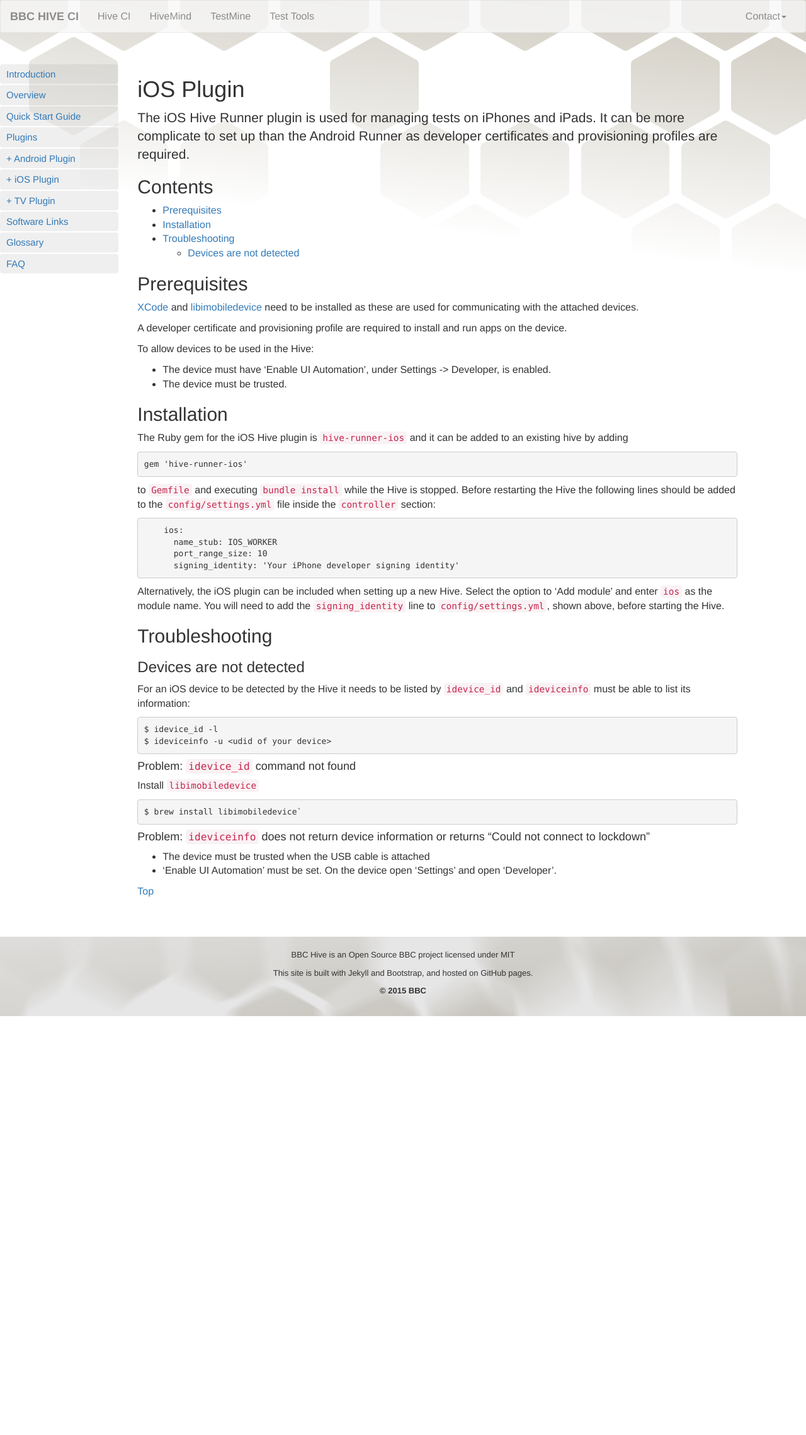
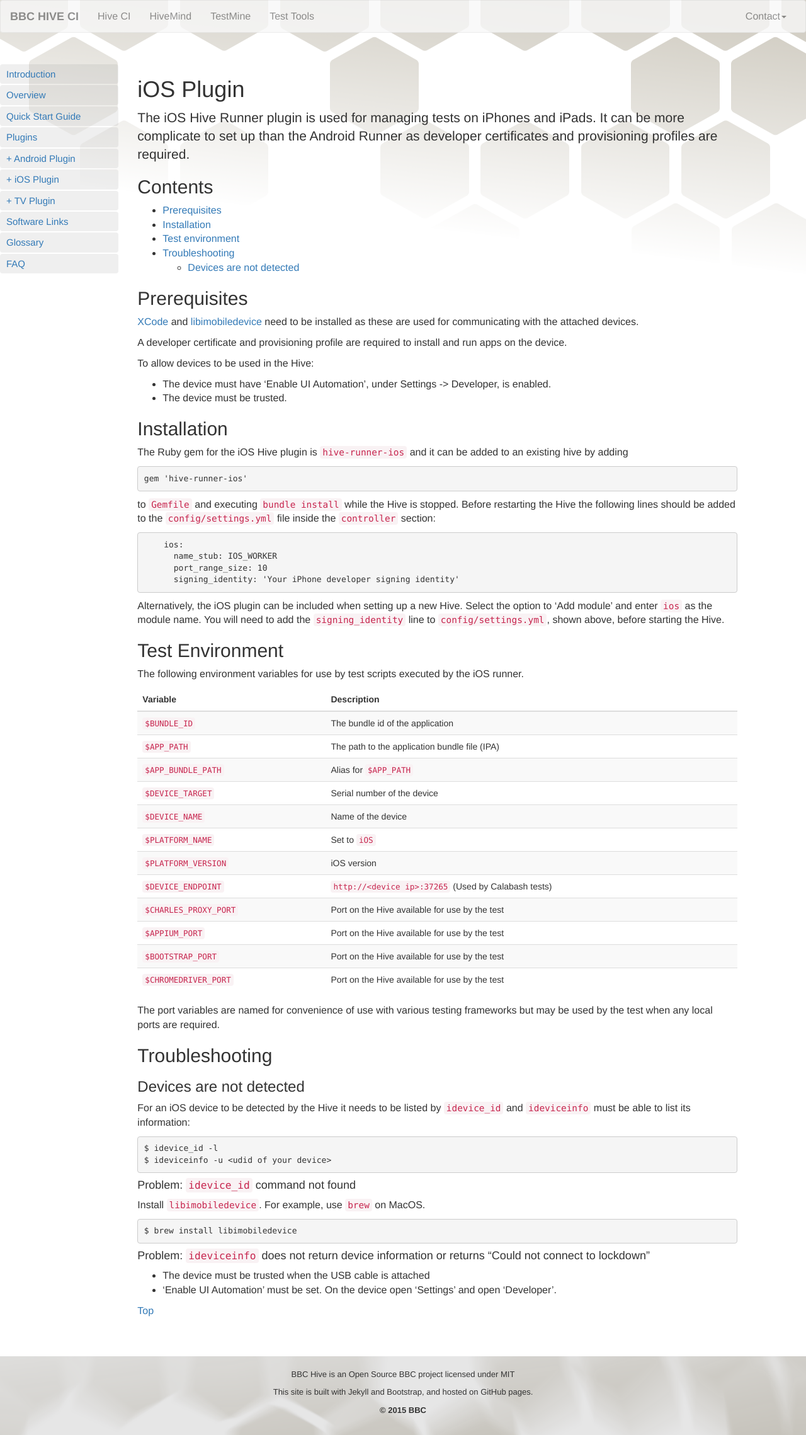
Before and after one commit to bbc/hive-ci, a Jekyll site: the page built from _documentation/03-02-ios-plugin.md, in a window 1280 px wide. Shown: the whole page at 63% size. Built offline with Jekyll 4.4.1, drawn with Linux system fonts in a browser that asks for light colours; nearby versions of some CDN libraries; before the commit the page ends 1613 px from its top, so only the background shows below that.

Commit message:
Details of iOS script environment
(and other minor changes)

````diff
--- a/_documentation/03-02-ios-plugin.md
+++ b/_documentation/03-02-ios-plugin.md
@@ -11,6 +11,7 @@
 ## Contents
 * [Prerequisites](#prerequisites)
 * [Installation](#installation)
+* [Test environment](#test-environment)
 * [Troubleshooting](#troubleshooting)
   * [Devices are not detected](#devices-are-not-detected)
 
@@ -44,6 +45,31 @@
 
 Alternatively, the iOS plugin can be included when setting up a new Hive. Select the option to 'Add module' and enter `ios` as the module name. You will need to add the `signing_identity` line to `config/settings.yml`, shown above, before starting the Hive.
 
+## Test Environment
+
+The following environment variables for use by test scripts executed by the
+iOS runner.
+
+{: .table .table-striped}
+
+| Variable | Description |
+|---|---|
+| `$BUNDLE_ID` | The bundle id of the application |
+| `$APP_PATH` | The path to the application bundle file (IPA) |
+| `$APP_BUNDLE_PATH` | Alias for `$APP_PATH` |
+| `$DEVICE_TARGET` | Serial number of the device |
+| `$DEVICE_NAME` | Name of the device |
+| `$PLATFORM_NAME` | Set to `iOS` |
+| `$PLATFORM_VERSION` | iOS version |
+| `$DEVICE_ENDPOINT` | `http://<device ip>:37265` (Used by Calabash tests) |
+| `$CHARLES_PROXY_PORT` | Port on the Hive available for use by the test |
+| `$APPIUM_PORT` | Port on the Hive available for use by the test |
+| `$BOOTSTRAP_PORT` | Port on the Hive available for use by the test |
+| `$CHROMEDRIVER_PORT` | Port on the Hive available for use by the test |
+
+The port variables are named for convenience of use with various testing
+frameworks but may be used by the test when any local ports are required.
+
 ## Troubleshooting
 
 ### Devices are not detected
@@ -58,10 +84,10 @@
 
 #### Problem: `idevice_id` command not found
 
-Install `libimobiledevice`
+Install `libimobiledevice`. For example, use `brew` on MacOS.
 
 ```bash
-$ brew install libimobiledevice`
+$ brew install libimobiledevice
 ```
 
 #### Problem: `ideviceinfo` does not return device information or returns "Could not connect to lockdown"
--- a/css/main.scss
+++ b/css/main.scss
@@ -134,3 +134,8 @@
   background-color: rgb(240,240,240);
   background-color: rgba(100,100,100, 0.1);
 }
+
+
+.dl-spaced dd {
+  margin-bottom: 10px
+}
````
Also changed, not shown: _documentation/08-07-glossary.md (+8 -7 lines).
